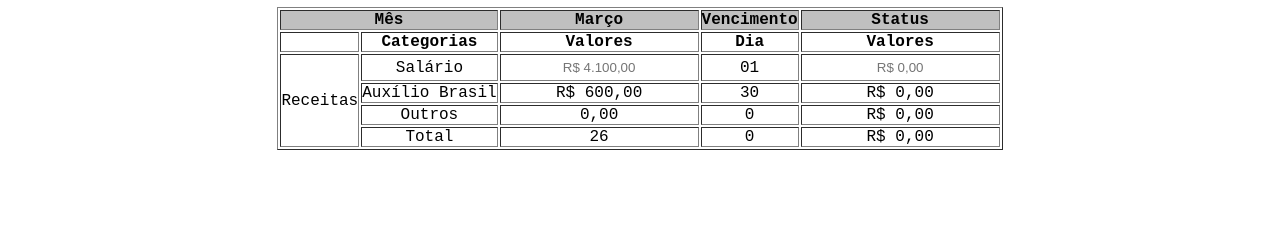
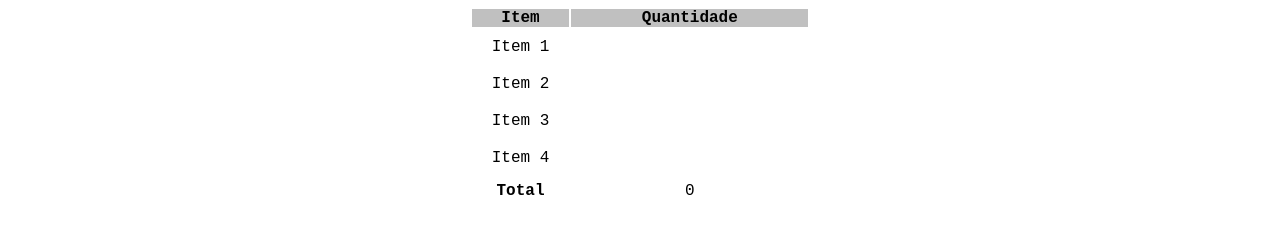
Before and after one commit to Genimarcio/controleFinanceiro, a plain HTML site: page planilhaFinanceira.html in a window 1280 px wide. Shown: the part 60-294 px from the top of the page. Drawn offline with Linux system fonts and the light colour scheme.

Commit message:
versão 21/03/2023

```diff
--- /dev/null
+++ b/main.js
@@ -0,0 +1,8 @@
+function calcularTotal() {
+  var total = 0;
+  var quantidades = document.getElementsByName("quantidade");
+  for (var i = 0; i < quantidades.length; i++) {
+    total += parseInt(quantidades[i].value);
+  }
+  document.getElementById("total").innerHTML = total;
+}
--- a/planilhaFinanceira.html
+++ b/planilhaFinanceira.html
@@ -16,56 +16,42 @@
       <a href="index.html">Voltar</a>
     </div>
   </header>
+  <main>
+    <table>
+      <thead>
+        <tr>
+          <th>Item</th>
+          <th>Quantidade</th>
+        </tr>
+      </thead>
+      <tbody>
+        <tr>
+          <td>Item 1</td>
+          <td><input type="number" name="quantidade" onchange="calcularTotal()"></td>
+        </tr>
+        <tr>
+          <td>Item 2</td>
+          <td><input type="number" name="quantidade" onchange="calcularTotal()"></td>
+        </tr>
+        <tr>
+          <td>Item 3</td>
+          <td><input type="number" name="quantidade" onchange="calcularTotal()"></td>
+        </tr>
+        <tr>
+          <td>Item 4</td>
+          <td><input type="number" name="quantidade" onchange="calcularTotal()"></td>
+        </tr>
+        <tr>
+          <td><strong>Total</strong></td>
+          <td><span id="total">0</span></td>
+        </tr>
+      </tbody>
+    </table>
 
-  <main>
-      <table border="1" class="marco">
+    <script src="main.js"></script>
 
-        <tr>
-          <th colspan='2'>Mês</th>
-          <th>Março</th>
-          <th>Vencimento</th>
-          <th>Status</th>
-        </tr>
 
-        <tr>
-          <td></td>
-          <td><strong>Categorias</strong></td>
-          <td><strong>Valores</strong></td>
-          <td><strong>Dia</strong></td>
-          <td><strong>Valores</strong></td>
-        </tr>
 
-        <tr>
-          <td rowspan="4">Receitas</td>
-          <td>Salário</td>
-          <td><input type="text" placeholder="R$ 4.100,00"></td>
-          <td>01</td>
-          <td><input type="text" placeholder="R$ 0,00"></td>
-        </tr>
-
-        <tr>
-          <td>Auxílio Brasil</td>
-          <td>R$ 600,00</td>
-          <td>30</td>
-          <td>R$ 0,00</td>
-        </tr>
-
-        <tr>
-          <td>Outros</td>
-          <td>0,00</td>
-          <td>0</td>
-          <td>R$ 0,00</td>
-        </tr>
-
-        <tr>
-          <td>Total</td>
-          <td>26</td>
-          <td>0</td>
-          <td>R$ 0,00</td>
-        </tr>
-
-      </table>
-  </main>
 
 </body>
 
--- a/style.css
+++ b/style.css
@@ -12,6 +12,7 @@
     height: 100vh;
     font-family: 'Fira Code', monospace;
 }
+
 
 .telaInicial a{
     color:white;
@@ -76,10 +77,19 @@ tr{
     text-align: center;
 }
 
+td{
+    padding: 5px 20px;
+}
+
 td input{
     border: none;
+    outline: none;
     text-align: center;
     padding: 5px 10px;
+}
+
+td input:hover{
+    border: none;
 }
 
 main{
```
